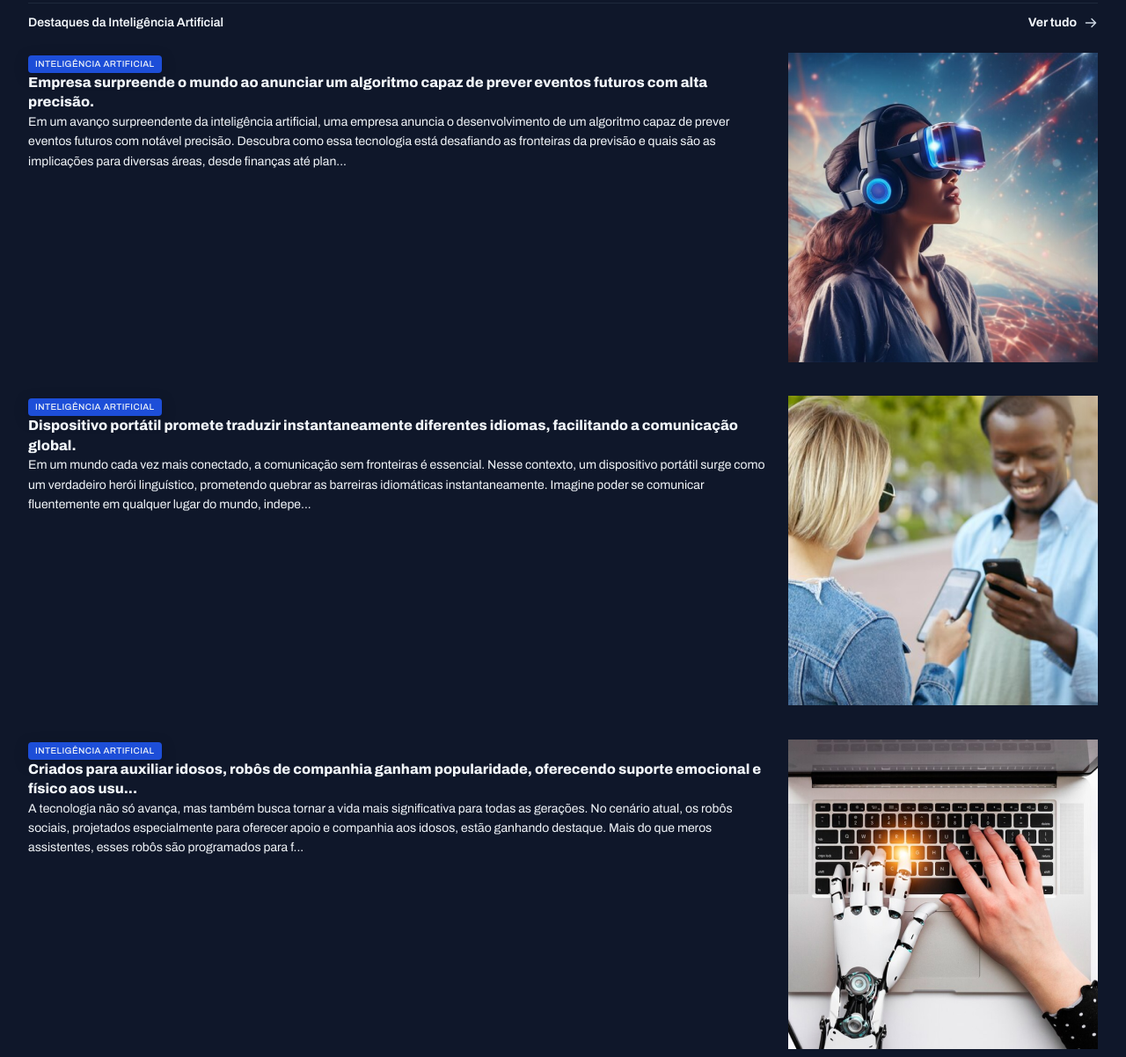
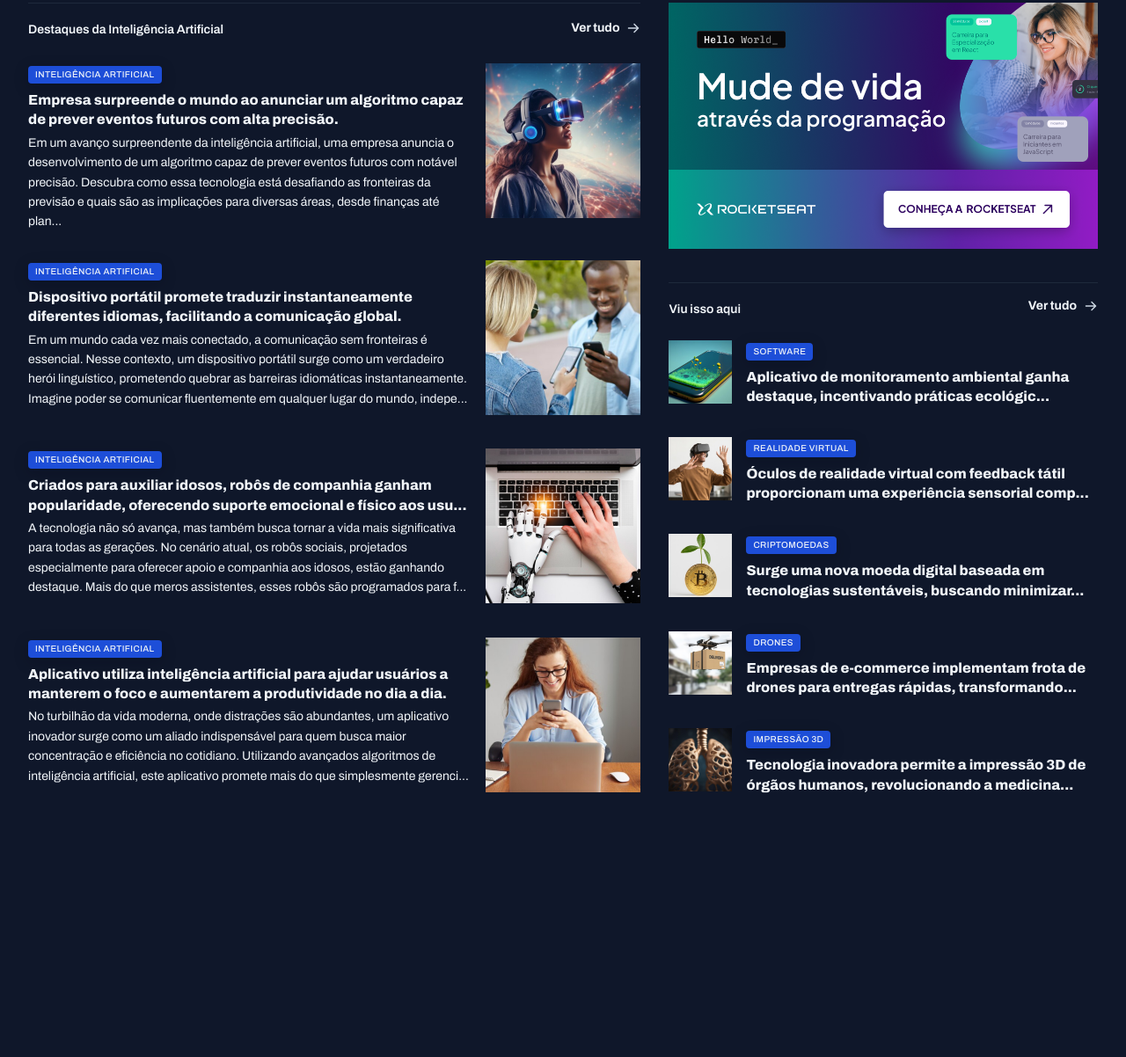
Before and after one commit to kingxiter/projeto-noticias, a plain HTML site: page index.html in a window 1280 px wide. Shown: the part 1051-2253 px from the top of the page at 88% size. After the commit the page ends 1998 px from the top, so only its background shows below. Drawn offline with Linux system fonts and the light colour scheme.

Commit message:
Styling the Last Elements

```diff
--- a/index.html
+++ b/index.html
@@ -263,7 +263,7 @@
         </div>
       </section>
 
-      <div>
+      <aside>
         <div id="ads">
           <img src="assents/Ads.png" alt="" />
         </div>
@@ -280,80 +280,91 @@
           <div class="grid gap-32">
             <article class="grid grid-flow-col gap-16">
               <div>
-                <img src="assents/images/Image 14.png" alt="Aplicativo de monitoramento ambiental ganha destaque, incentivando práticas ecológicas e promovendo a conscientização." />
+                <img
+                  src="assents/images/Image 14.png"
+                  alt="Aplicativo de monitoramento ambiental ganha destaque, incentivando práticas ecológicas e promovendo a conscientização."
+                />
               </div>
 
               <div>
                 <span class="content-tag">Software</span>
                 <h3 class="text-xl">
-                  Aplicativo de monitoramento ambiental ganha destaque, incentivando práticas ecológicas e pro...
+                  Aplicativo de monitoramento ambiental ganha destaque,
+                  incentivando práticas ecológic...
                 </h3>
               </div>
+            </article>
 
-             </article>
-
-             <div class="grid gap-32">
             <article class="grid grid-flow-col gap-16">
               <div>
-                <img src="assents/images/Image 15.png" alt="Óculos de realidade virtual com feedback tátil proporcionam uma experiência sensorial completa, imergindo usuários em ambientes digitais." />
+                <img
+                  src="assents/images/Image 15.png"
+                  alt="Óculos de realidade virtual com feedback tátil proporcionam uma experiência sensorial completa, imergindo usuários em ambientes digitais."
+                />
               </div>
 
               <div>
                 <span class="content-tag">Realidade Virtual</span>
                 <h3 class="text-xl">
-                  Óculos de realidade virtual com feedback tátil proporcionam uma experiência sensorial complet...
+                  Óculos de realidade virtual com feedback tátil proporcionam
+                  uma experiência sensorial comp...
                 </h3>
               </div>
+            </article>
 
-             </article>
-
-             <div class="grid gap-32">
             <article class="grid grid-flow-col gap-16">
               <div>
-                <img src="assents/images/Image 16.png" alt="Surge uma nova moeda digital baseada em tecnologias sustentáveis, buscando minimizar o impacto ambiental associado à mineração de criptomoedas." />
+                <img
+                  src="assents/images/Image 16.png"
+                  alt="Surge uma nova moeda digital baseada em tecnologias sustentáveis, buscando minimizar o impacto ambiental associado à mineração de criptomoedas."
+                />
               </div>
 
               <div>
                 <span class="content-tag">criptomoedas</span>
                 <h3 class="text-xl">
-                  Surge uma nova moeda digital baseada em tecnologias sustentáveis, buscando minimizar o i...
+                  Surge uma nova moeda digital baseada em tecnologias
+                  sustentáveis, buscando minimizar...
                 </h3>
               </div>
+            </article>
 
-             </article>
-
-             <div class="grid gap-32">
             <article class="grid grid-flow-col gap-16">
               <div>
-                <img src="assents/images/Image 17.png" alt="Empresas de e-commerce implementam frota de drones para entregas rápidas, transformando o cenário do comércio online." />
+                <img
+                  src="assents/images/Image 17.png"
+                  alt="Empresas de e-commerce implementam frota de drones para entregas rápidas, transformando o cenário do comércio online."
+                />
               </div>
 
               <div>
                 <span class="content-tag">Drones</span>
                 <h3 class="text-xl">
-                  Empresas de e-commerce implementam frota de drones para entregas rápidas, transformando o ce...
+                  Empresas de e-commerce implementam frota de drones para
+                  entregas rápidas, transformando...
                 </h3>
               </div>
+            </article>
 
-             </article>
-
-             <div class="grid gap-32">
             <article class="grid grid-flow-col gap-16">
               <div>
-                <img src="assents/images/Image 18.png" alt="Aplicativo de monitoramento ambiental ganha destaque, incentivando práticas ecológicas e promovendo a conscientização." />
+                <img
+                  src="assents/images/Image 18.png"
+                  alt="Aplicativo de monitoramento ambiental ganha destaque, incentivando práticas ecológicas e promovendo a conscientização."
+                />
               </div>
 
               <div>
                 <span class="content-tag">Impressão 3D</span>
                 <h3 class="text-xl">
-                 Tecnologia inovadora permite a impressão 3D de órgãos humanos, revolucionando a medicina e a li...
+                  Tecnologia inovadora permite a impressão 3D de órgãos humanos,
+                  revolucionando a medicina...
                 </h3>
               </div>
-
-             </article>
+            </article>
           </div>
         </section>
-      </div>
+      </aside>
     </main>
   </body>
 </html>
--- a/styles/global.css
+++ b/styles/global.css
@@ -22,9 +22,9 @@
 }
 
 body {
-   font: var(--text);
-   color: var(--text-color-primary);
-   background-color: var(--bg-color);
+    font: var(--text);
+    color: var(--text-color-primary);
+    background-color: var(--bg-color);
 }
 
 a {
@@ -36,7 +36,9 @@ a:hover {
     color: var(--brand-color-light);
 }
 
-h1, h2, h3 {
+h1,
+h2,
+h3 {
     font: inherit;
 }
 
@@ -47,12 +49,20 @@ img {
 .container {
     max-width: 1280px;
     padding-inline: 32px;
-    margin-inline:auto
+    margin-inline: auto;
 }
 
 main {
-    margin-top: 40px;
-    gap: 80px;
+    margin-block: 40px;
+    row-gap: 80px;
+    column-gap: 32px;
+
+    grid-template-columns: 2fr 1.4fr;
+
+    grid-template-areas:
+        "featured featured"
+        "weekly weekly"
+        "ai aside";
 }
 
 .content-tag {
@@ -64,5 +74,5 @@ main {
     text-transform: uppercase;
     letter-spacing: 0.04em;
     color: var(--text-color-primary);
-    box-shadow: 0px 4px 16px rgba(2, 6, 23, 0.25);
+    box-shadow: 0px 4px 16px rgba(2, 6, 23, 0.251);
 }
--- a/styles/header.css
+++ b/styles/header.css
@@ -5,7 +5,7 @@
     div {
         display: flex;
         align-items: center;
-        gap: 8;
+        gap: 8px;
     }
 
     /* nesting css */
--- a/styles/sections.css
+++ b/styles/sections.css
@@ -21,6 +21,7 @@ section header {
 }
 
 #featured {
+  grid-area: featured;
   img {
     height: 100%;
     object-fit: cover;
@@ -59,6 +60,8 @@ section header {
 }
 
 #weekly {
+   grid-area: weekly;
+
   & > div {
     grid-template-columns: repeat(4, 292px);
   }
@@ -82,3 +85,35 @@ section header {
     }
   }
 }
+
+#ai {
+
+    grid-area: ai;
+    img {
+        width: 176px;
+        aspect-ratio: 1/1;
+        object-fit: cover;
+    }
+
+    h3 {
+        margin-block: 8px 4px;
+    }
+}
+
+aside {
+    grid-area: aside;
+}
+
+#more {
+    margin-top: 32px;
+
+    h3 {
+        margin-top: 8px;
+    }
+
+    img {
+        width: 72px;
+        aspect-ratio: 1/1;
+        object-fit: cover;
+    }
+}
```
